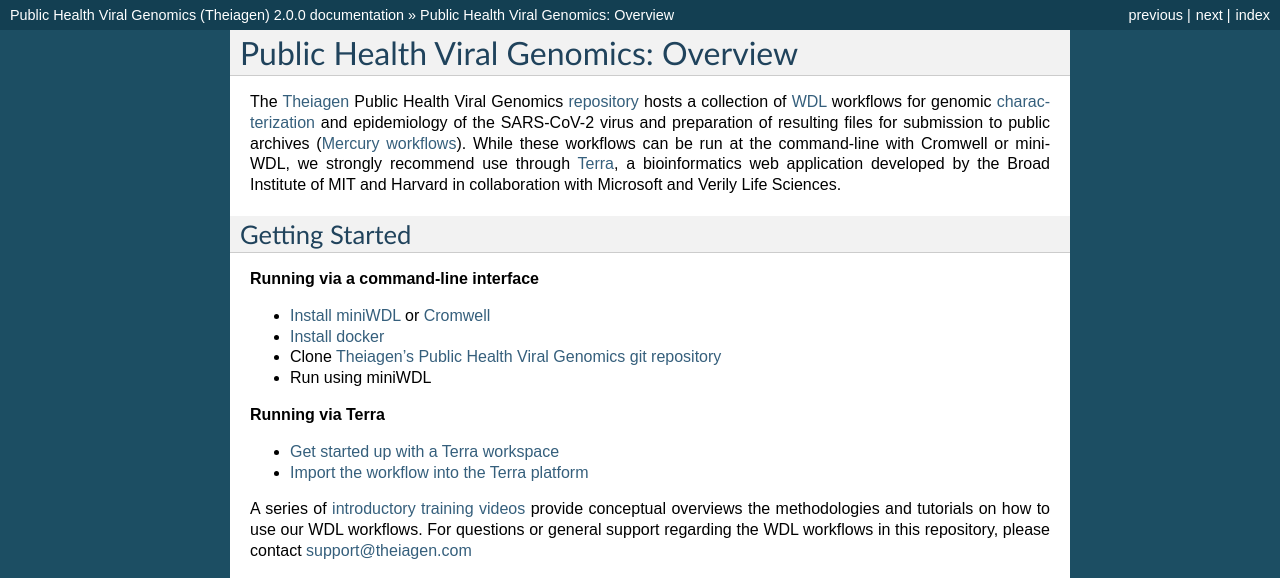
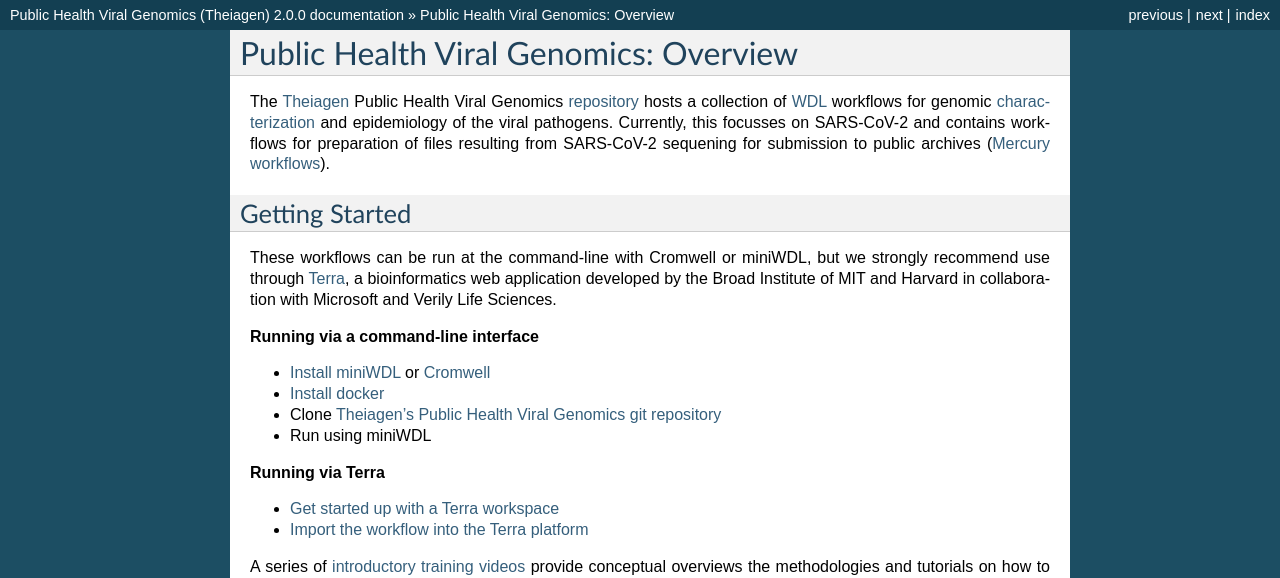
Before and after one commit to theiagen/public_health_viral_genomics, a Sphinx documentation site: the page built from docs/source/overview.rst, in a window 1280 px wide. Shown: the top 578 px of the page. Built offline with Sphinx 7.4.7, drawn with Linux system fonts in a browser that asks for light colours; grey boxes are pictures that could not be loaded.

Commit message:
Chnaged to reflect being a general viral pathogen repo

```diff
--- a/docs/source/overview.rst
+++ b/docs/source/overview.rst
@@ -1,10 +1,12 @@
 Public Health Viral Genomics: Overview
 ==================================================
 
-The `Theiagen <https://theiagen.com/>`_ Public Health Viral Genomics `repository <https://github.com/theiagen/public_health_viral_genomics>`_ hosts a collection of `WDL <https://github.com/openwdl/wdl>`_ workflows for genomic `characterization <https://public-health-viral-genomics-theiagen.readthedocs.io/en/latest/theiacov_workflows.html>`_ and epidemiology of the SARS-CoV-2 virus  and preparation of resulting files for submission to public archives (`Mercury workflows <https://public-health-viral-genomics-theiagen.readthedocs.io/en/latest/mercury_workflows.html>`_). While these workflows can be run at the command-line with Cromwell or miniWDL, we strongly recommend use through `Terra <https://app.terra.bio/>`_, a bioinformatics web application developed by the Broad Institute of MIT and Harvard in collaboration with Microsoft and Verily Life Sciences.
+The `Theiagen <https://theiagen.com/>`_ Public Health Viral Genomics `repository <https://github.com/theiagen/public_health_viral_genomics>`_ hosts a collection of `WDL <https://github.com/openwdl/wdl>`_ workflows for genomic `characterization <https://public-health-viral-genomics-theiagen.readthedocs.io/en/latest/theiacov_workflows.html>`_ and epidemiology of the viral pathogens. Currently, this focusses on SARS-CoV-2 and contains workflows for preparation of files resulting from SARS-CoV-2 sequening for submission to public archives (`Mercury workflows <https://public-health-viral-genomics-theiagen.readthedocs.io/en/latest/mercury_workflows.html>`_).
 
 Getting Started
--------------
+-----------------
+These workflows can be run at the command-line with Cromwell or miniWDL, but we strongly recommend use through `Terra <https://app.terra.bio/>`_, a bioinformatics web application developed by the Broad Institute of MIT and Harvard in collaboration with Microsoft and Verily Life Sciences.
+
 **Running via a command-line interface**
 
 * `Install miniWDL <https://miniwdl.readthedocs.io/en/latest/getting_started.html#install-miniwdl>`_ or `Cromwell <https://cromwell.readthedocs.io/en/stable/tutorials/FiveMinuteIntro/>`_
```
